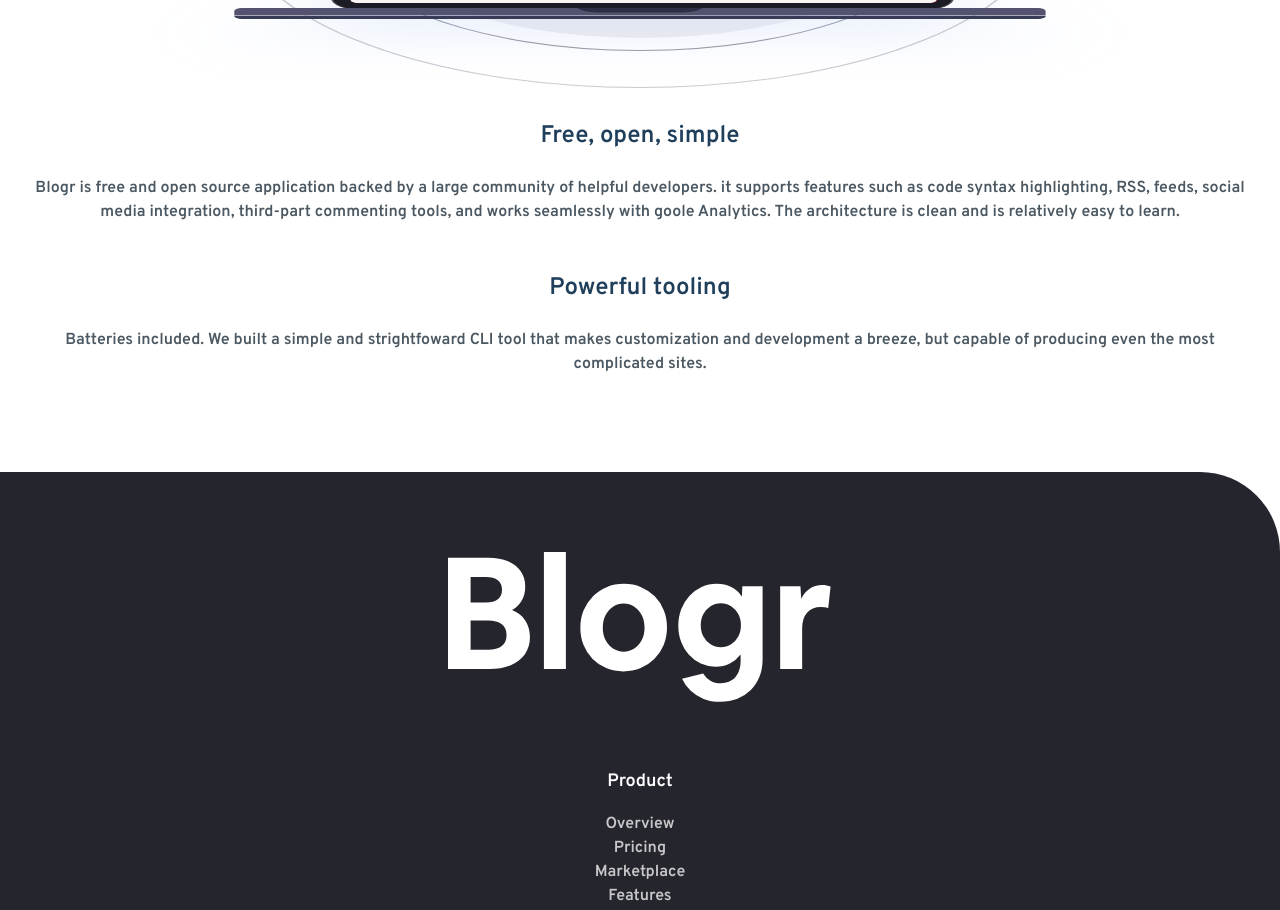
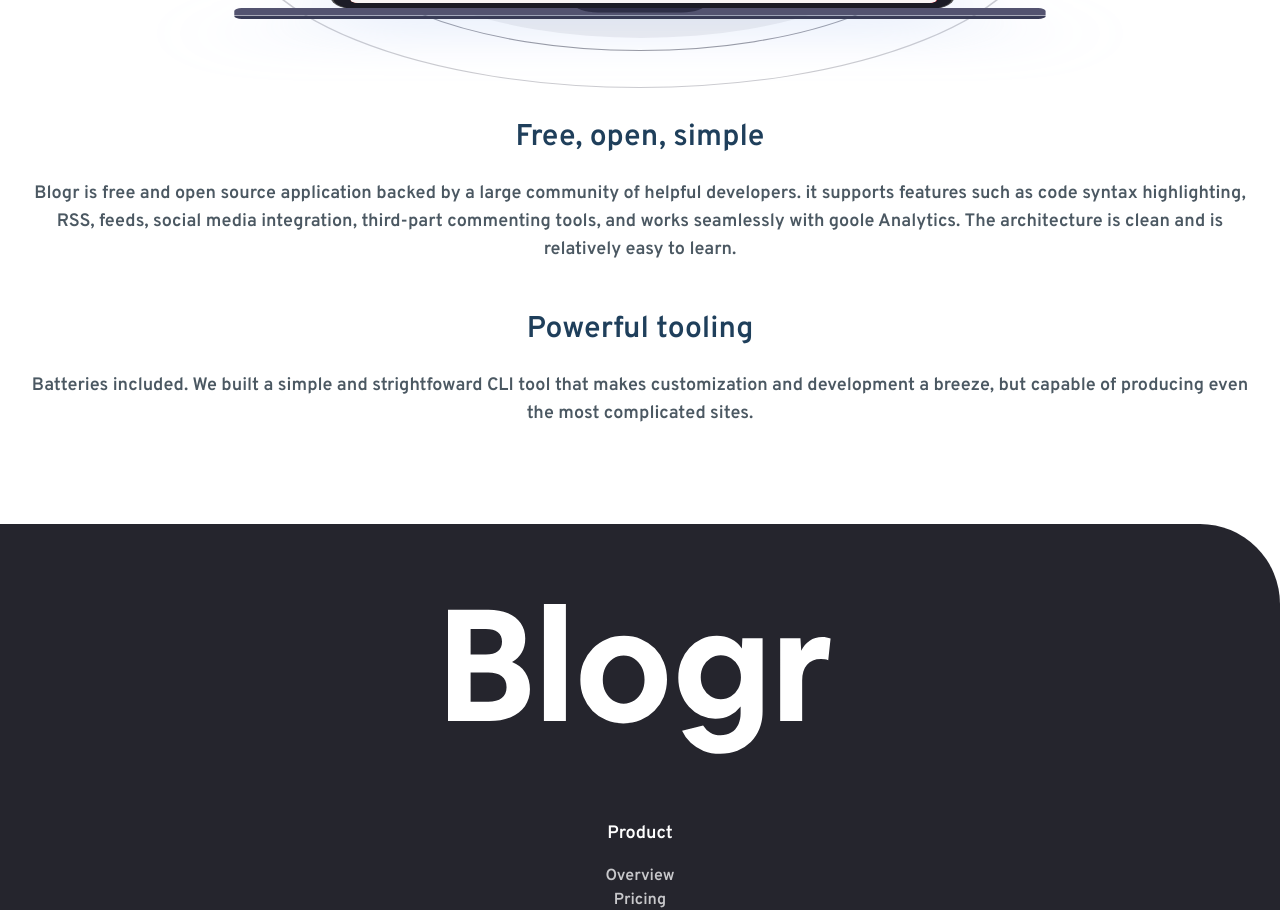
Before and after one commit to JorgeJose26/blogr-landing-page, a React (Create React App) app: page / in a window 1280 px wide. Shown: the part 2580-3490 px from the top of the page. Built offline with nearby package versions, Linux system fonts and the light colour scheme.

Commit message:
Body is almost finished

```diff
--- a/src/Components/Body/Body.jsx
+++ b/src/Components/Body/Body.jsx
@@ -39,18 +39,18 @@ function Body(props) {
                 </p>
 
             </section>
-            <section className='flex flex-col flex-wrap pt-12 justify-around pl-6 pr-6'>
-                <img className='mt-[1rem] mb-[1rem]' src={laptop} alt='bleep' />
-                <h2 className='text-[#1F3F5B] text-2xl pb-6 '>Free, open, simple </h2>
-                <p className='text-[#4B5862] text-[16px]'>Blogr is free and open source application backed by a large community
+            <section className='flex flex-col flex-wrap pt-12 justify-around pl-6 pr-6 dt:static dt:pl-[52rem] dt:pr-[8rem] dt:mt-[8rem]'>
+                <img className='mt-[1rem] mb-[1rem] dt:float-left dt:absolute dt:w-[70%] dt:left-[-16rem] dt:top-[110rem]' src={laptop} alt='bleep' />
+                <h2 className='text-[#1F3F5B] text-3xl pb-6 dt:self-start '>Free, open, simple </h2>
+                <p className='text-[#4B5862] text-lg dt:text-left'>Blogr is free and open source application backed by a large community
                     of helpful developers. it supports features such as code syntax highlighting, RSS, feeds, social media integration, third-part commenting tools,
                     and works seamlessly with goole Analytics. The architecture is clean and is relatively easy to learn.
 
                 </p>
             </section>
-            <section className='flex flex-col flex-wrap pt-12 justify-around pl-6 pr-6 mb-[6rem]'>
-                <h2 className='text-[#1F3F5B] text-2xl pb-6 '>Powerful tooling</h2>
-                <p className='text-[#4B5862] text-[16px]'>Batteries included. We built a simple and strightfoward CLI tool that makes
+            <section className='flex flex-col flex-wrap pt-12 justify-around pl-6 pr-6 mb-[6rem] dt:pl-[52rem] dt:pr-[8rem] dt:mb-[8rem]'>
+                <h2 className='text-[#1F3F5B] text-3xl pb-6 dt:self-start '>Powerful tooling</h2>
+                <p className='text-[#4B5862] text-lg  dt:text-left'>Batteries included. We built a simple and strightfoward CLI tool that makes
                     customization and development a breeze, but capable of producing even the most complicated sites.
                 </p>
 
```
